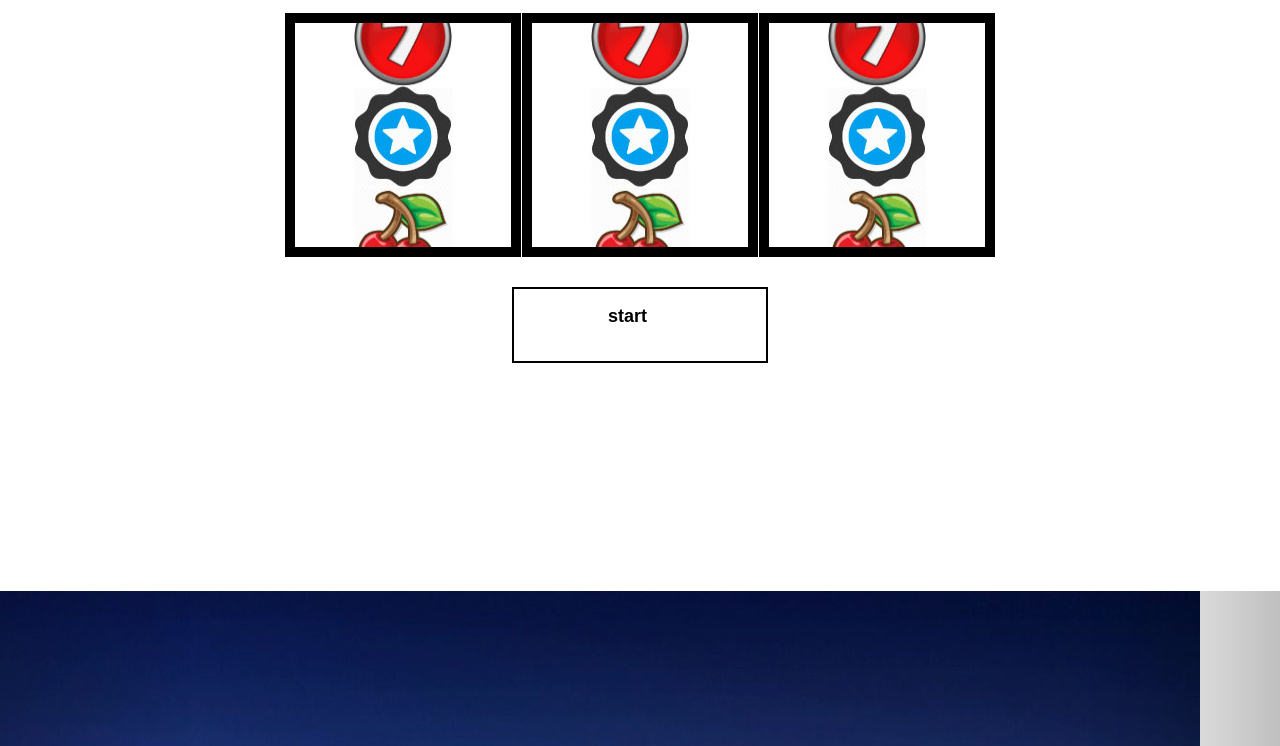
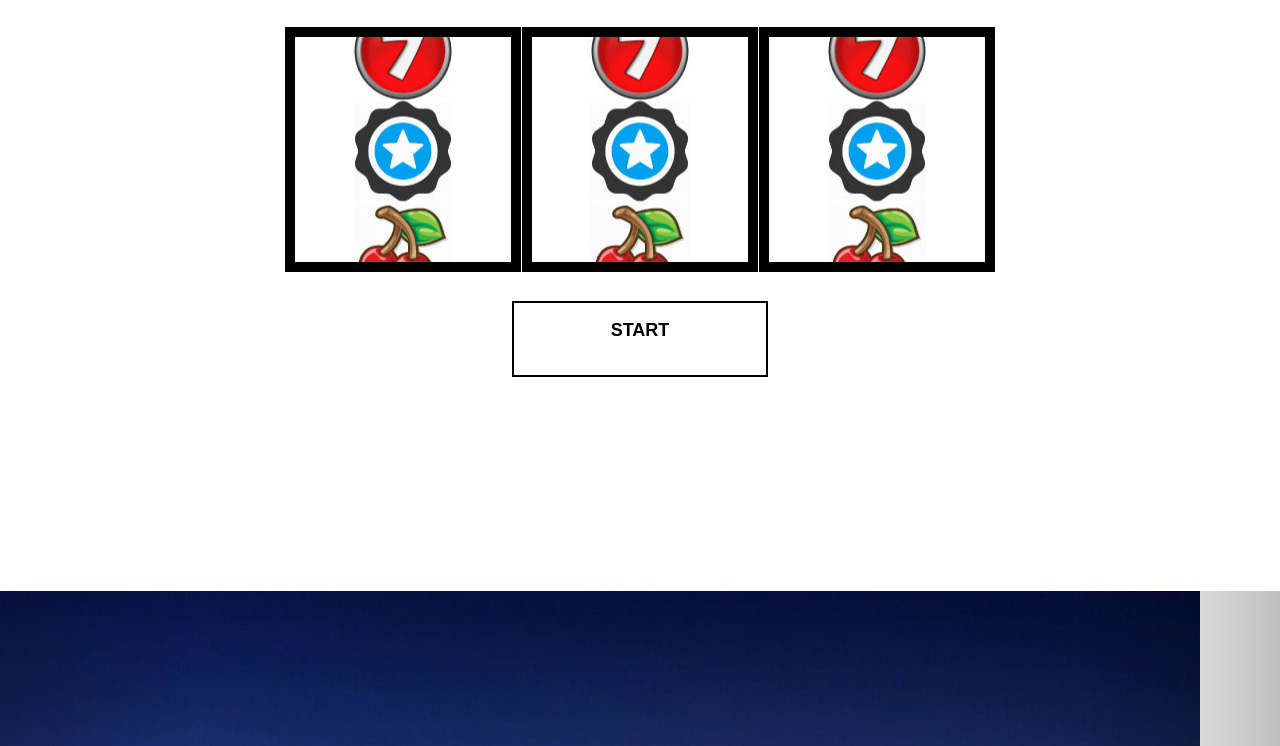
Before and after one commit to infoshareacademy/jfdd3-events, a plain HTML site: page index.html in a window 1280 px wide. Both pictures are taken after typing "name@example.com" into the empty fields and a click on the button "WYŚLIJ!". Shown: the part 1809-2555 px from the top of the page. Drawn offline with nearby package versions, Linux system fonts and the light colour scheme; files that its build step writes are made by us from their sources.

Commit message:
ostylowana gra

```diff
--- a/game.css
+++ b/game.css
@@ -12,8 +12,10 @@
     order: 0;
     /*background-color: blanchedalmond;*/
     text-align: center;
+    font-size: 2em;
     height: 20%;
     padding-top: 5%;
+    padding-bottom: 8%;
 }
 
 
@@ -46,11 +48,9 @@
     margin:0 auto;
 }
 
-.button-start {
-    text-align: center;
-    margin-right: 10%;
-    width: 90%;
-}
+/*.button-start {*/
+    /*text-align: center;*/
+/*}*/
 
 .item-game-1, .item-game-2, .item-game-3 {
     background-image: url(images/background-game-100x300px.jpg);
--- a/index.html
+++ b/index.html
@@ -127,7 +127,7 @@
     </div>
 
     <div class="item-game-button">
-            <input type="button" class="button-start" value="start" id="start">
+            <input type="button" class="button-start" value="START" id="start">
     </div>
 
     <div id="wynik" class="wynik"></div>
```
